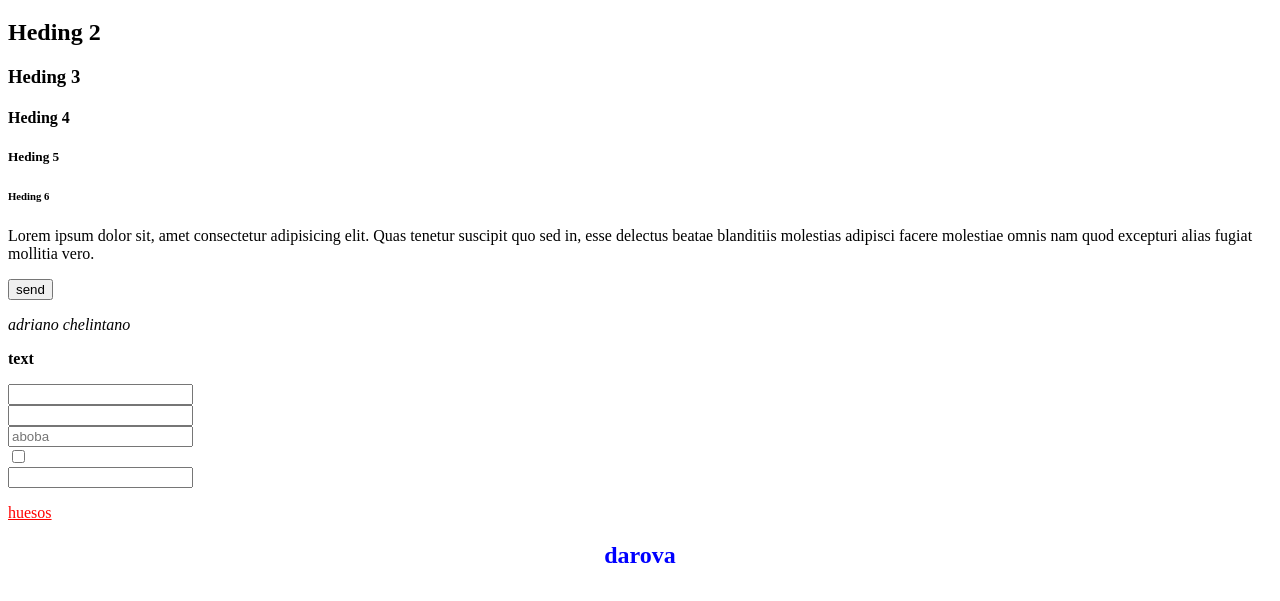
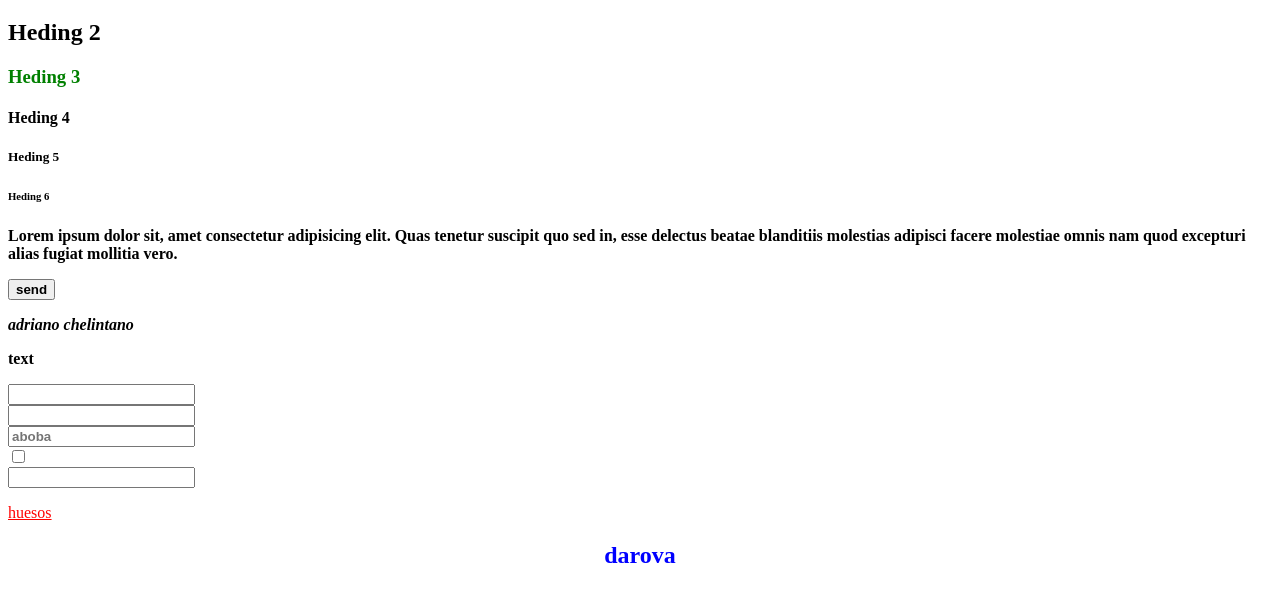
Before and after one commit to dreamland1903/my_first_repo, a plain HTML site: page index.html in a window 1280 px wide. Shown: the part 61-662 px from the top of the page. Drawn offline with Linux system fonts and the light colour scheme.

Commit message:
feat: head styles

```diff
--- a/index.html
+++ b/index.html
@@ -4,8 +4,26 @@
     <meta charset="UTF-8">
     <meta name="viewport" content="width=device-width, initial-scale=1.0">
     <title>Test 1</title>
+    <!-- head styles -->
+    <style>
+        *{
+          font-weight: bold;
+        }
+
+
+        h3{
+            color:green;
+        }
+        sjshjfghdkjrfe{
+            color:blue;
+        }
+
+    </style>
 </head>
 <body>
+
+
+
 <h1>Heding 1</h1>
 <h2>Heding 2</h2>
 <h3>Heding 3</h3>
```
